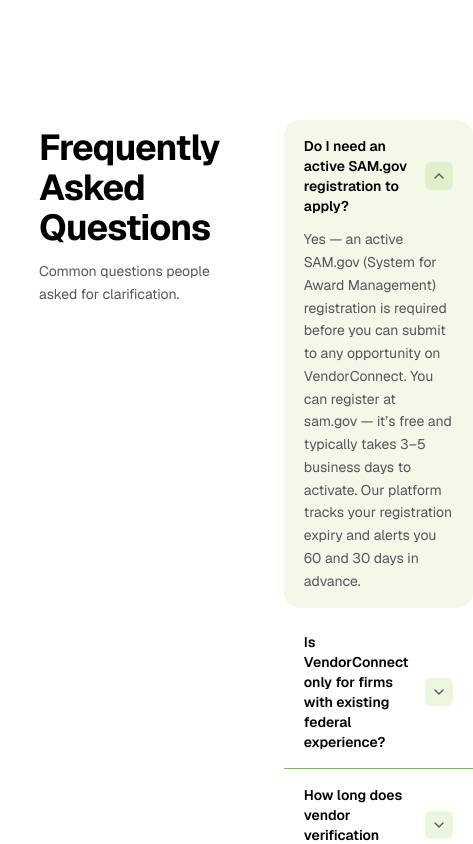
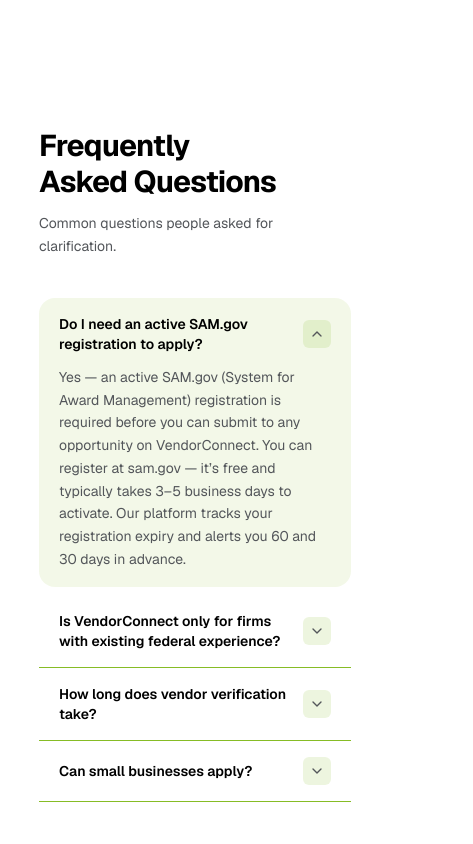
Before and after one commit to Mr-Michael-dev/deloitte-gps, a Next.js app: page / in a window 390 px wide. Shown: the part 4660-5504 px from the top of the page, 473 px wide, since content can reach past the window. Built offline with nearby package versions, Linux system fonts and the light colour scheme.

Commit message:
fix: update FaqSection layout for improved responsiveness and styling

```diff
--- a/src/components/FaqSection.tsx
+++ b/src/components/FaqSection.tsx
@@ -65,11 +65,11 @@ export default function FaqSection({
 
   return (
     <section id="faq" className="bg-deloitte-white py-16 sm:py-20">
-      <div className="mx-auto w-4/5 grid grid-cols-[1fr_1.7fr] gap-16">
+      <div className="mx-auto w-4/5 grid grid-cols-1 gap-10 md:grid-cols-[1fr_1.7fr] md:gap-16">
 
         {/* Left column — title block */}
         <div className="pt-2">
-          <h2 className="whitespace-pre-line text-4xl font-bold tracking-tight text-deloitte-black md:text-5xl">
+          <h2 className="whitespace-pre-line text-3xl font-bold tracking-tight text-deloitte-black sm:text-4xl md:text-5xl">
             {title}
           </h2>
           <p className="mt-3 text-sm leading-relaxed text-deloitte-dark-gray">{subtitle}</p>
```
